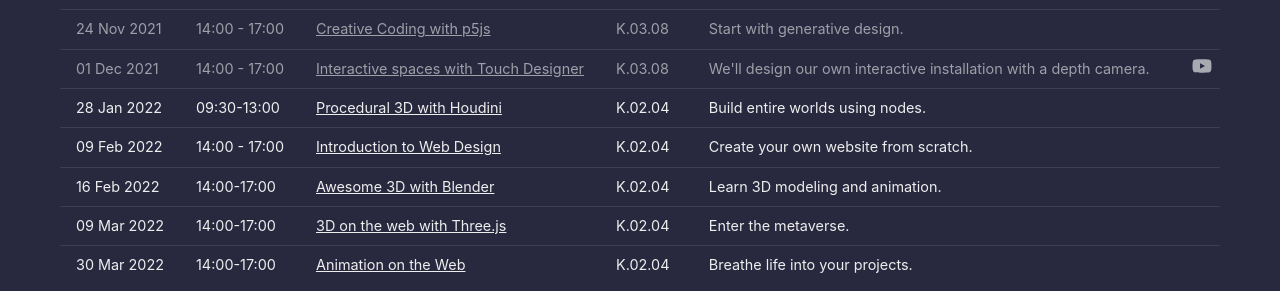
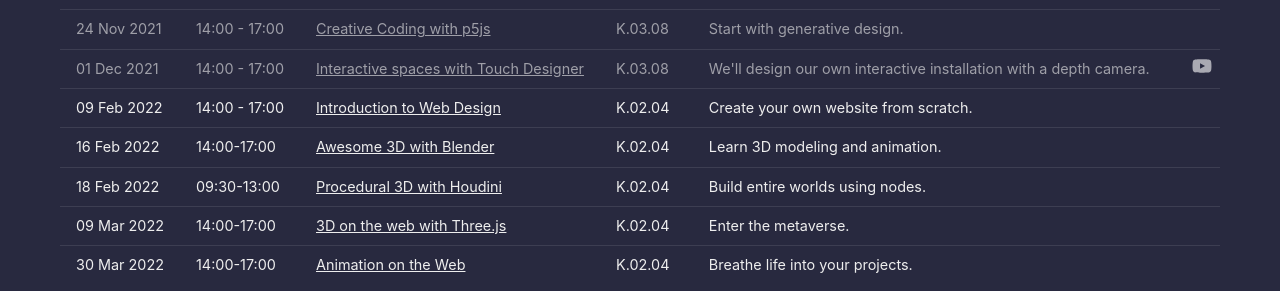
Before and after one commit to codespacehelp/website, a Jekyll site: the page built from index.html, in a window 1280 px wide. Shown: the part 937-1228 px from the top of the page. Built offline with Jekyll 4.4.1, drawn with Linux system fonts in a browser that asks for light colours.

Commit message:
Add new date for Houdini workshop.

```diff
--- a/_workshops/21-22-procedural-3d-houdini.md
+++ b/_workshops/21-22-procedural-3d-houdini.md
@@ -3,11 +3,13 @@ title: Procedural 3D with Houdini
 summary: Build entire worlds using nodes.
 layout: workshop
 academic_year: 21-22
-workshop_date: 2022-01-28
+workshop_date: 2022-02-18
 workshop_time: 09:30-13:00
 room: K.02.04
 done: false
 ---
+
+**[NEW DATE]**
 
 <div class="embed-responsive embed-responsive-16by9">
   <iframe class="embed-responsive-item" src="https://player.vimeo.com/video/76849619?h=7dd66541d9"></iframe>
```
